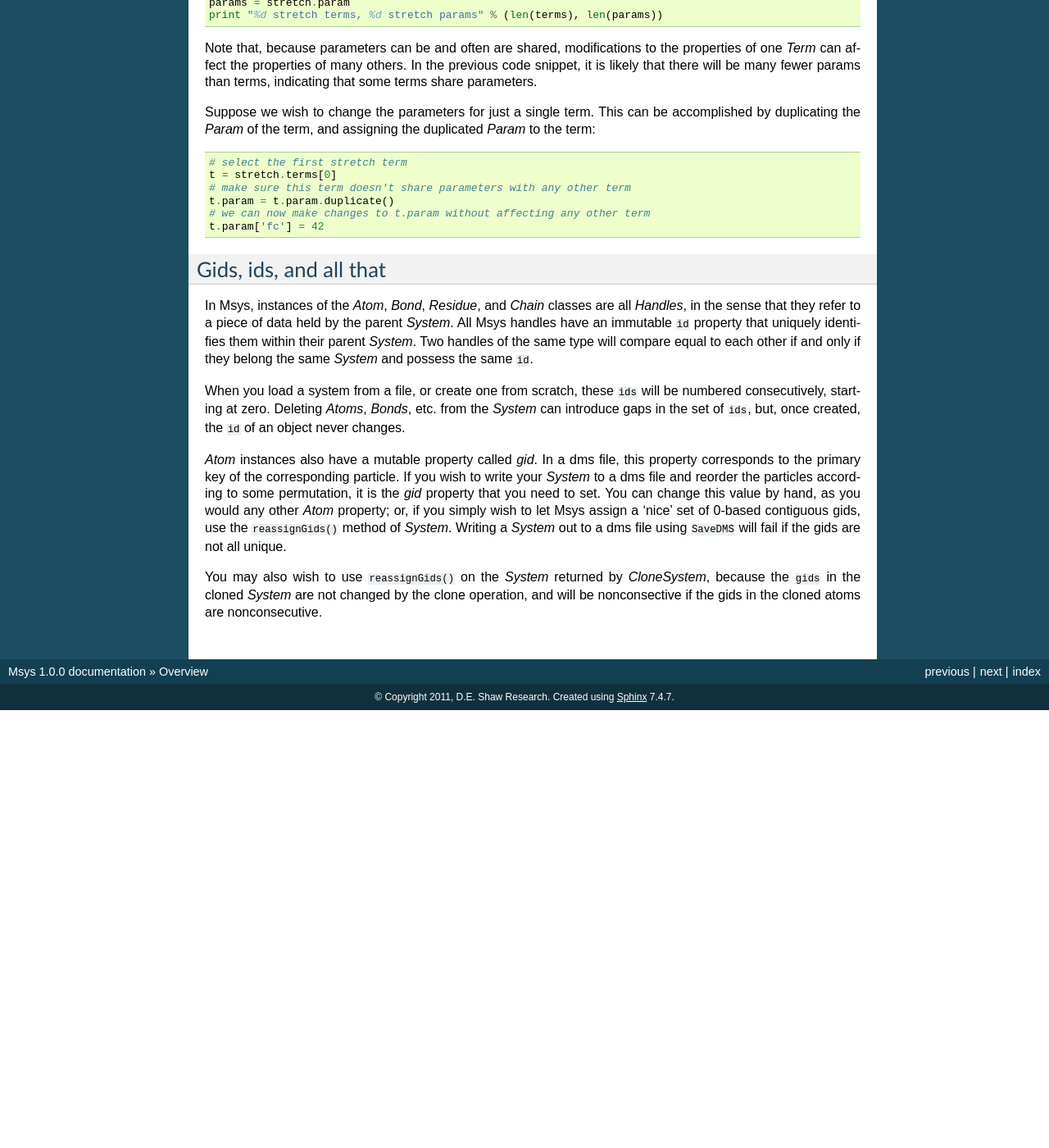
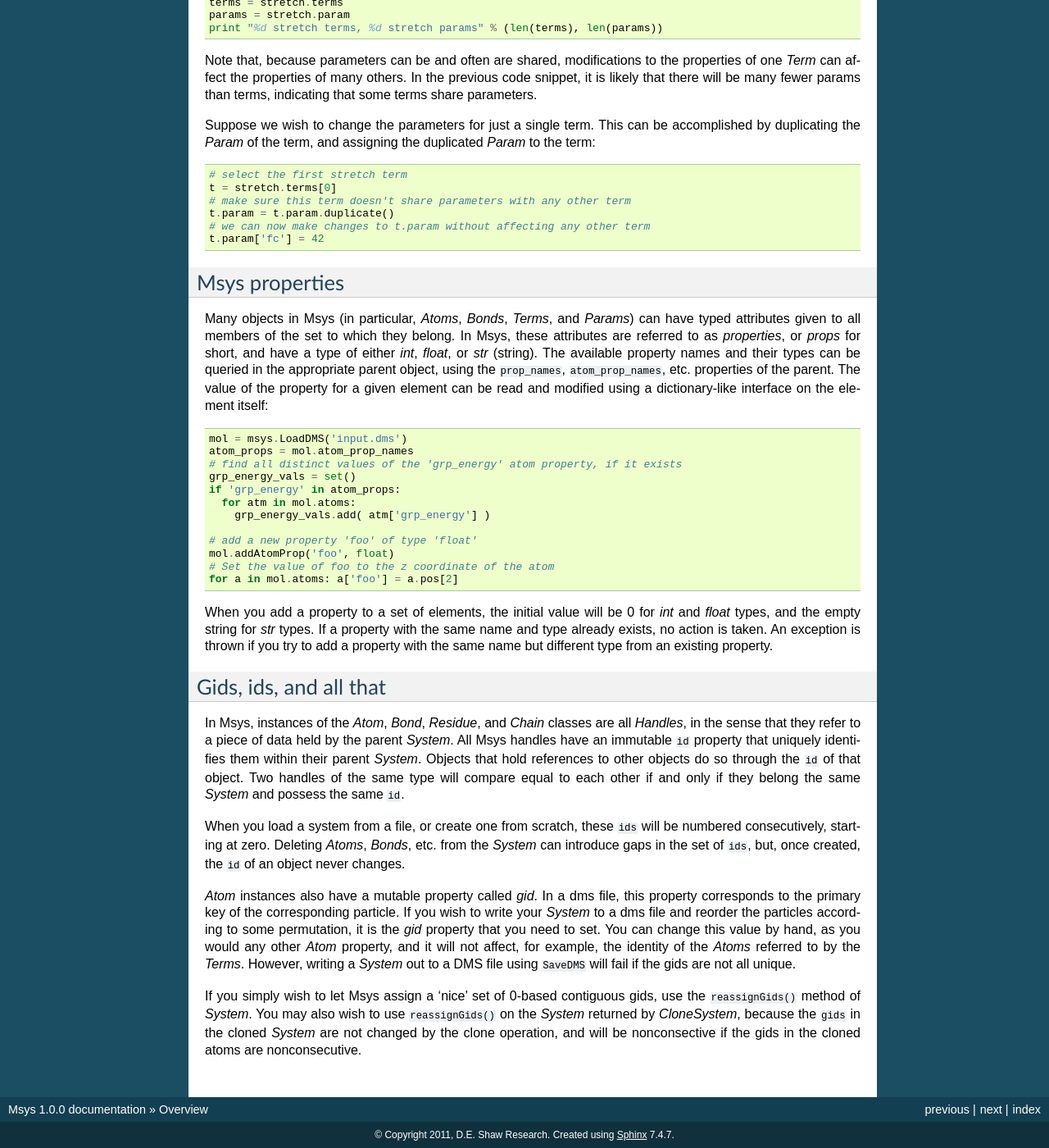
Before and after one commit to DEShawResearch/msys, a Sphinx documentation site: the page built from doc/source/overview.rst, in a window 1280 px wide and 1400 px high, scrolled down 2180 px. Shown: the whole window at 82% size. Built offline with Sphinx 7.4.7, drawn with Linux system fonts in a browser that asks for light colours; before the commit the page ends 3046 px from its top, so only the background shows below that; some of the changed text lies outside the part shown.

Commit message:
Documentation updates.
[git-p4: depot-paths = "//depot/desrad/main/sw/libs/msys/": change = 125070]

```diff
--- a/doc/source/overview.rst
+++ b/doc/source/overview.rst
@@ -73,19 +73,20 @@ in a chain in a similar way::
   natoms = len(atoms)
   total_charge = sum(a.charge for a in atoms)
 
-  # iterate over chains, then residues, then atoms:
+  # find the atoms participating in double bonds
   for chn in mol.chains:
     for res in chn.residues:
       for atm in res.atoms:
         for bnd in atm.bonds:
-          a1, a2 = bnd.atoms
-          bond_order = bnd.order
+          if bnd.order == 2:
+            print "atom %d in chain %s residue %s:%d has a double bond" % (
+              atm.id, chn.name, res.name, res.num)
 
   # iterate over tables, print atoms per term and number of terms
   for t in mol.tables:
     print "table %s: %d atoms, %d terms" % (t.name, t.natoms, t.nterms)
 
-  # fetch the stretch_harm table
+  # fetch the stretch_harm table.  Throws an exception if no such table
   stretch = mol.table('stretch_harm')
 
 Atom selections let you fetch a list of atoms using the VMD atom selection
@@ -155,6 +156,40 @@ the duplicated `Param` to the term::
   # we can now make changes to t.param without affecting any other term
   t.param['fc'] = 42
 
+
+Msys properties
+===============
+
+Many objects in Msys (in particular, `Atoms`, `Bonds`, `Terms`, and
+`Params`) can have typed attributes given to all members of the set
+to which they belong.  In Msys, these attributes are referred to as
+`properties`, or `props` for short, and have a type of either `int`,
+`float`, or `str` (string).  The available property names and their
+types can be queried in the appropriate parent object, using the
+``prop_names``, ``atom_prop_names``, etc. properties of the parent.
+The value of the property for a given element can be read and modified
+using a dictionary-like interface on the element itself::
+
+  mol = msys.LoadDMS('input.dms')
+  atom_props = mol.atom_prop_names
+  # find all distinct values of the 'grp_energy' atom property, if it exists
+  grp_energy_vals = set()
+  if 'grp_energy' in atom_props:
+    for atm in mol.atoms:
+      grp_energy_vals.add( atm['grp_energy'] )
+
+  # add a new property 'foo' of type 'float'
+  mol.addAtomProp('foo', float)
+  # Set the value of foo to the z coordinate of the atom
+  for a in mol.atoms: a['foo'] = a.pos[2]
+
+When you add a property to a set of elements, the initial value will be 0
+for `int` and `float` types, and the empty string for `str` types.  If a
+property with the same name and type already exists, no action is taken.
+An exception is thrown if you try to add a property with the same name
+but different type from an existing property.
+
+
 Gids, ids, and all that
 =======================
 
@@ -162,8 +197,10 @@ In Msys, instances of the `Atom`, `Bond`, `Residue`, and `Chain` classes
 are all `Handles`, in the sense that they refer to a piece of data held
 by the parent `System`.  All Msys handles have an immutable ``id``
 property that uniquely identifies them within their parent `System`.
-Two handles of the same type will compare equal to each other if and
-only if they belong the same `System` and possess the same ``id``.
+Objects that hold references to other objects do so through the ``id``
+of that object.  Two handles of the same type will compare equal to each
+other if and only if they belong the same `System` and possess the same
+``id``.
 
 When you load a system from a file, or create one from scratch, these
 ``ids`` will be numbered consecutively, starting at zero.  Deleting
@@ -175,12 +212,14 @@ file, this property corresponds to the primary key of the corresponding
 particle.  If you wish to write your `System` to a dms file and reorder
 the particles according to some permutation, it is the `gid` property
 that you need to set.  You can change this value by hand, as you would
-any other `Atom` property; or, if you simply wish to let Msys assign a
-'nice' set of 0-based contiguous gids, use the ``reassignGids()`` method
-of `System`.  Writing a `System` out to a dms file using ``SaveDMS``
-will fail if the gids are not all unique.
+any other `Atom` property, and it will not affect, for example, the
+identity of the `Atoms` referred to by the `Terms`.  However, writing a
+`System` out to a DMS file using ``SaveDMS`` will fail if the gids are
+not all unique.
 
-You may also wish to use ``reassignGids()`` on the `System` returned
-by `CloneSystem`, because the ``gids`` in the cloned `System` are not
-changed by the clone operation, and will be nonconsective if the gids
-in the cloned atoms are nonconsecutive.
+If you simply wish to let Msys assign a 'nice' set of 0-based contiguous
+gids, use the ``reassignGids()`` method of `System`.  You may also wish
+to use ``reassignGids()`` on the `System` returned by `CloneSystem`,
+because the ``gids`` in the cloned `System` are not changed by the clone
+operation, and will be nonconsective if the gids in the cloned atoms
+are nonconsecutive.
```
Also changed, not shown: doc/source/paramtable.rst (+4 -16 lines).
